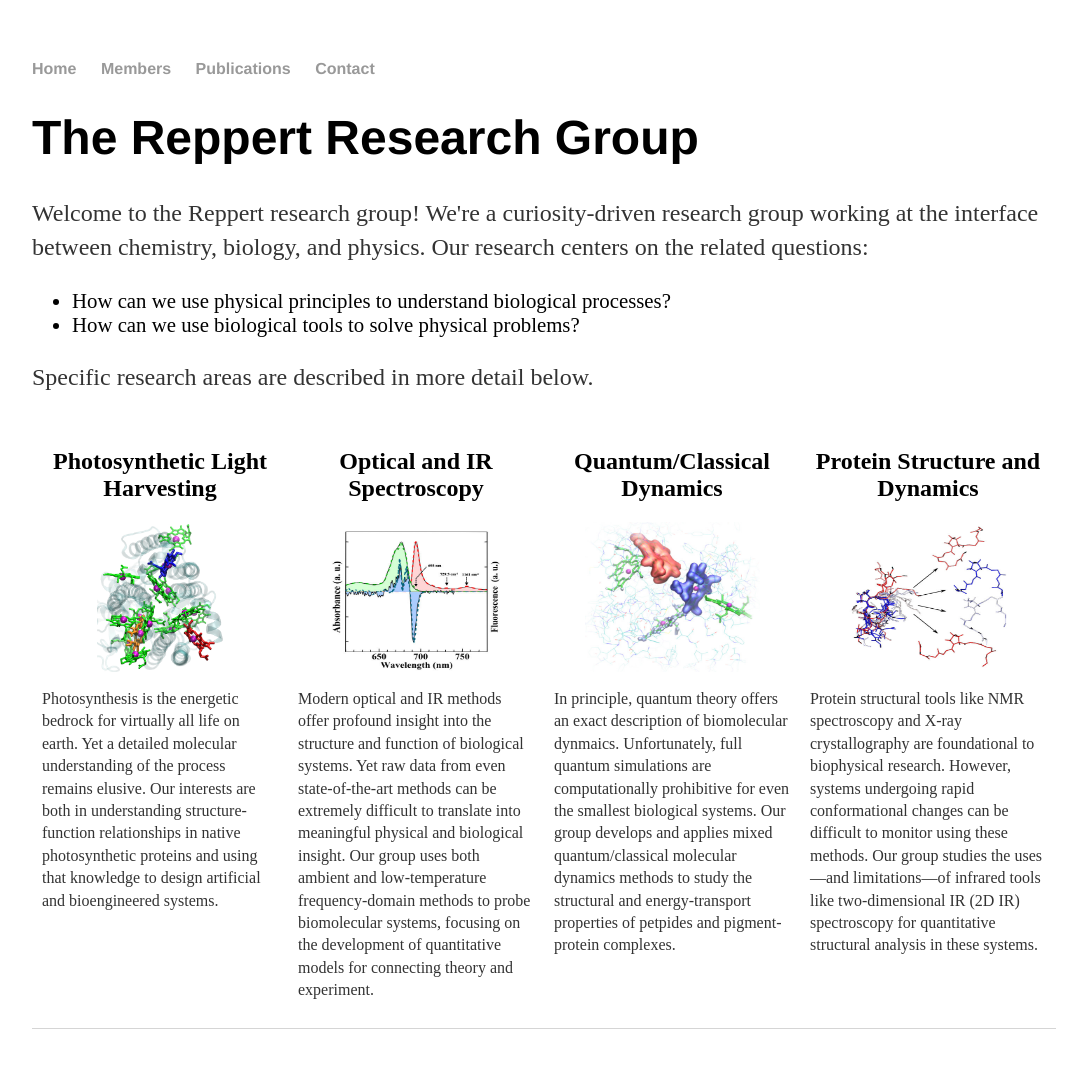
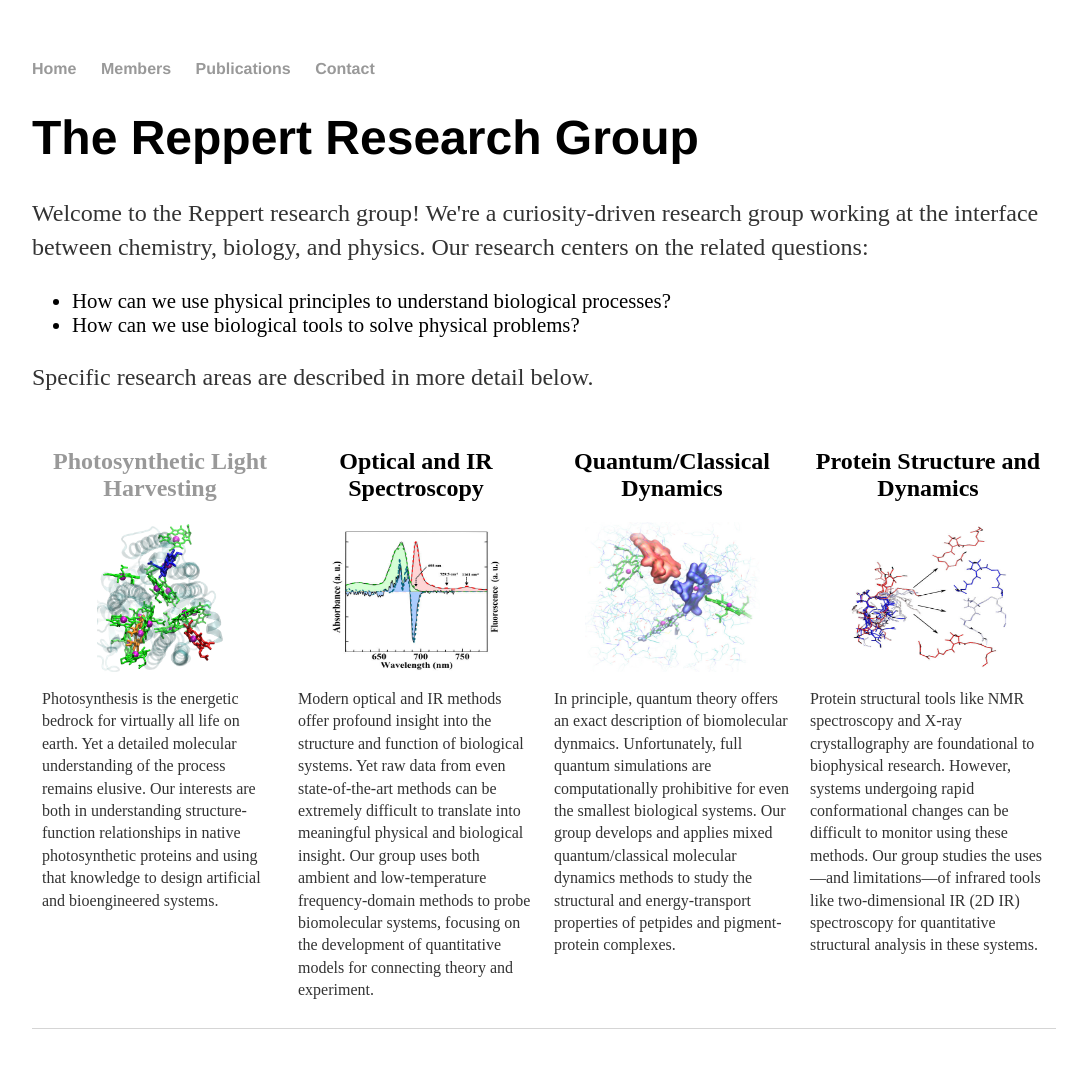
Before and after one commit to mreppert/mreppert.github.io, a Jekyll site: the page built from index.html, in a window 1280 px wide. Shown: the whole page, without its empty margins (96-1169 px from the left). Built offline with Jekyll 4.4.1, drawn with Linux system fonts in a browser that asks for light colours.

Commit message:
Update index.html

```diff
--- a/index.html
+++ b/index.html
@@ -51,7 +51,7 @@
 
 <div class="row">
 	<div class="column">
-		<h2 style="text-align:center;"}>Photosynthetic Light Harvesting</h2>
+		<a href="/publications/photosynthesis"><h2 style="text-align:center;"}>Photosynthetic Light Harvesting</h2></a>
 		<img src="/cp47_stromal_mutants.jpg" width="127" height="150">
 	  	<p style="text-align:left; font-size:100%;"}>Photosynthesis is the energetic bedrock for virtually all life on earth. Yet a detailed molecular understanding of the process remains elusive. Our interests are both in understanding structure-function relationships in native photosynthetic proteins and using that knowledge to design artificial and bioengineered systems.</p>
 	</div>
```
